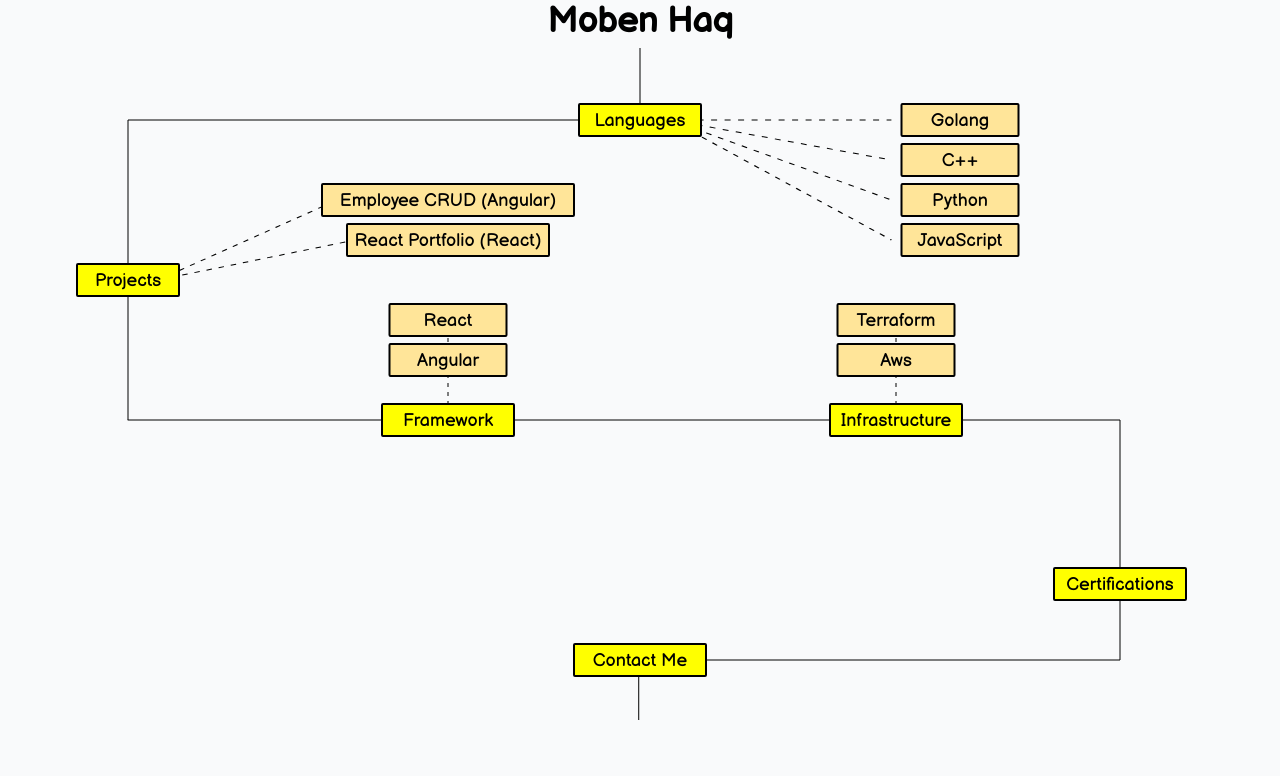
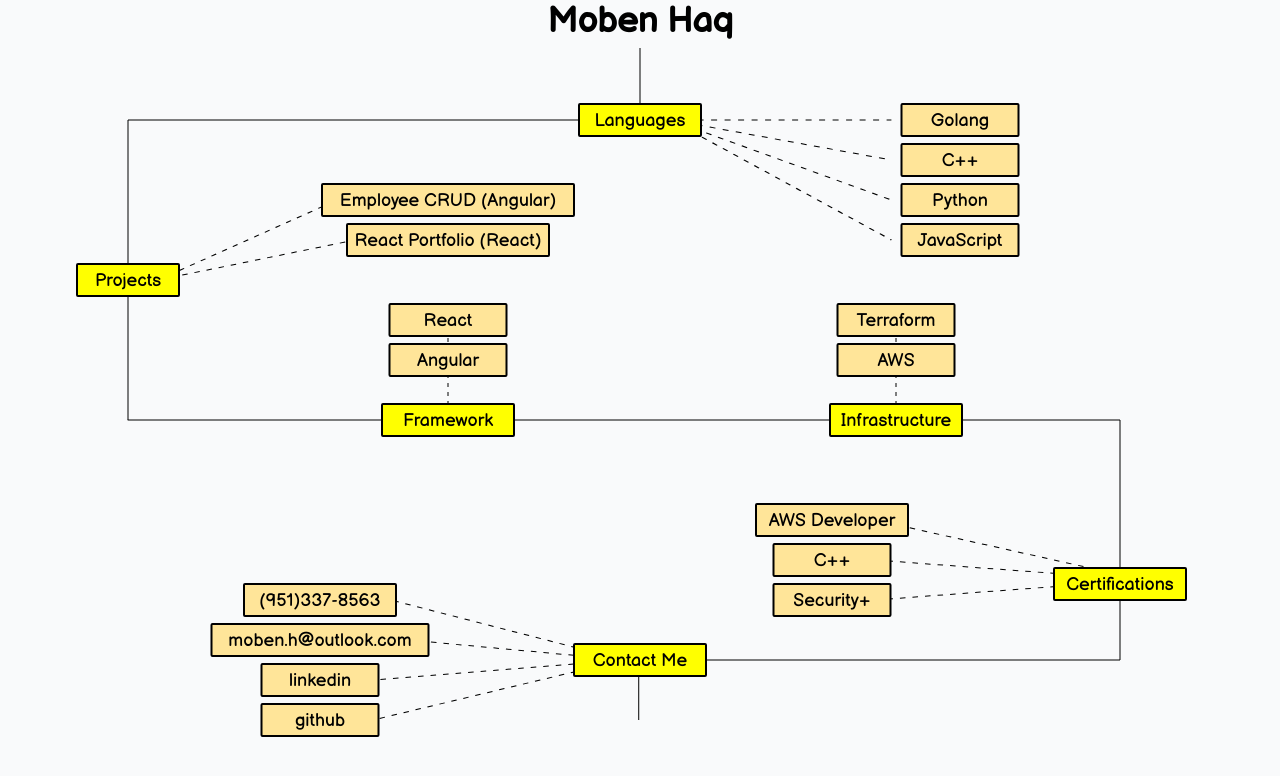
Before and after one commit to mobenh/portfolio_rev2, a React (Create React App) app: page / in a window 1280 px wide. Shown: the top 776 px of the page. Built offline with nearby package versions, Linux system fonts and the light colour scheme.

Commit message:
completed structure

```diff
--- a/src/App.css
+++ b/src/App.css
@@ -288,8 +288,8 @@
   justify-content: center;
 }
 
-.detailLink:hover {
-  text-decoration: underline;
+.language1:hover, .language2:hover, .language3:hover, .language4:hover {
+  background-color: rgb(243, 201, 80);
 }
 
 .project1 {
@@ -328,6 +328,10 @@
   transform: translate(-50%, -50%);
 }
 
+.project1:hover, .project2:hover {
+  background-color: rgb(243, 201, 80);
+}
+
 .framework1 {
   width: 115px;
   height: 30px;
@@ -364,6 +368,10 @@
   transform: translate(-50%, -50%);
 }
 
+.framework1:hover, .framework2:hover {
+  background-color: rgb(243, 201, 80);
+}
+
 .infrastructure1 {
   width: 115px;
   height: 30px;
@@ -398,6 +406,144 @@
   top: 45%;
   left: 70%;
   transform: translate(-50%, -50%);
+}
+
+.infrastructure1:hover, .infrastructure2:hover {
+  background-color: rgb(243, 201, 80);
+}
+
+.cert1 {
+  width: 150px;
+  height: 30px;
+  background-color: rgb(255, 229, 153);
+  border: 2.7px solid rgb(0, 0, 0);
+  border-radius: 2px;
+  margin: 0;
+  display: flex;
+  align-items: center;
+  justify-content: center;
+  font-size: 18px;
+  position: absolute;
+  z-index: 1;
+  top: 65%;
+  left: 65%;
+  transform: translate(-50%, -50%);
+}
+
+.cert2 {
+  width: 115px;
+  height: 30px;
+  background-color: rgb(255, 229, 153);
+  border: 2.7px solid rgb(0, 0, 0);
+  border-radius: 2px;
+  margin: 0;
+  display: flex;
+  align-items: center;
+  justify-content: center;
+  font-size: 18px;
+  position: absolute;
+  z-index: 1;
+  top: 70%;
+  left: 65%;
+  transform: translate(-50%, -50%);
+}
+
+.cert3 {
+  width: 115px;
+  height: 30px;
+  background-color: rgb(255, 229, 153);
+  border: 2.7px solid rgb(0, 0, 0);
+  border-radius: 2px;
+  margin: 0;
+  display: flex;
+  align-items: center;
+  justify-content: center;
+  font-size: 18px;
+  position: absolute;
+  z-index: 1;
+  top: 75%;
+  left: 65%;
+  transform: translate(-50%, -50%);
+}
+
+.cert1:hover, .cert2:hover, .cert3:hover {
+  background-color: rgb(243, 201, 80);
+}
+
+.contact1 {
+  width: 150px;
+  height: 30px;
+  background-color: rgb(255, 229, 153);
+  border: 2.7px solid rgb(0, 0, 0);
+  border-radius: 2px;
+  margin: 0;
+  display: flex;
+  align-items: center;
+  justify-content: center;
+  font-size: 18px;
+  position: absolute;
+  z-index: 1;
+  top: 75%;
+  left: 25%;
+  transform: translate(-50%, -50%);
+}
+
+.contact2 {
+  width: 215px;
+  height: 30px;
+  background-color: rgb(255, 229, 153);
+  border: 2.7px solid rgb(0, 0, 0);
+  border-radius: 2px;
+  margin: 0;
+  display: flex;
+  align-items: center;
+  justify-content: center;
+  font-size: 18px;
+  position: absolute;
+  z-index: 1;
+  top: 80%;
+  left: 25%;
+  transform: translate(-50%, -50%);
+}
+
+.contact3 {
+  width: 115px;
+  height: 30px;
+  background-color: rgb(255, 229, 153);
+  border: 2.7px solid rgb(0, 0, 0);
+  border-radius: 2px;
+  margin: 0;
+  display: flex;
+  align-items: center;
+  justify-content: center;
+  font-size: 18px;
+  position: absolute;
+  z-index: 1;
+  top: 85%;
+  left: 25%;
+  transform: translate(-50%, -50%);
+}
+
+.contact4 {
+  width: 115px;
+  height: 30px;
+  background-color: rgb(255, 229, 153);
+  border: 2.7px solid rgb(0, 0, 0);
+  border-radius: 2px;
+  margin: 0;
+  display: flex;
+  align-items: center;
+  justify-content: center;
+  font-size: 18px;
+  position: absolute;
+  z-index: 1;
+  top: 90%;
+  left: 25%;
+  transform: translate(-50%, -50%);
+}
+
+.contact1:hover, .contact2:hover, .contact3:hover, .contact4:hover {
+  background-color: rgb(243, 201, 80);
 }
 
 .dotted-line-language {
@@ -439,3 +585,23 @@
   height: 13%;
   overflow: visible;
 }
+
+.dotted-line-cert {
+  position: absolute;
+  top: 45%;
+  left: 17%;
+  width: auto;
+  height: 50%;
+  overflow: visible;
+  transform: scaleX(1.4);
+}
+
+.dotted-line-contact {
+  position: absolute;
+  top: 45%;
+  left: 17%;
+  width: auto;
+  height: 50%;
+  overflow: visible;
+  transform: scaleX(1.4);
+}
--- a/src/App.js
+++ b/src/App.js
@@ -49,16 +49,21 @@
         Contact Me
       </div>
 
-      <div className="language1">
-        <a href="https://github.com/mobenh/Golang-AI-Bot" target="_blank" rel="noopener noreferrer" className="detailLink">
-          Golang
-        </a>
-      </div>
-      <div className="language2">
-        <a href="https://github.com/mobenh/cpp_bootcamp" target="_blank" rel="noopener noreferrer" className="detailLink">
-          C++
-        </a>
-      </div>
+      <a href="https://github.com/mobenh/Golang-AI-Bot" target="_blank" rel="noopener noreferrer">
+        <div className="language1">
+          <span className="detailLink">
+            Golang
+          </span>
+        </div>
+      </a>
+      <a href="https://github.com/mobenh/cpp_bootcamp" target="_blank" rel="noopener noreferrer">
+        <div className="language2">
+          <span className="detailLink">
+            C++
+          </span>
+        </div>
+      </a>
+
       <div className="language3">
         <a href="https://github.com/mobenh/python_bootcamp" target="_blank" rel="noopener noreferrer" className="detailLink">
           Python
@@ -92,7 +97,6 @@
         </a>
       </div>
 
-
       <div className="infrastructure1">
         <a href="https://github.com/mobenh/terraform-aws-ec2instance" target="_blank" rel="noopener noreferrer" className="detailLink">
           Terraform
@@ -100,7 +104,42 @@
       </div>
       <div className="infrastructure2">
         <a href="https://github.com/mobenh/terraform-aws-ec2instance" target="_blank" rel="noopener noreferrer" className="detailLink">
-          Aws
+          AWS
+        </a>
+      </div>
+
+      <div className="cert1">
+        <a href="https://www.credly.com/badges/2be8519a-87bb-4da7-bade-026d50109a5c/public_url" target="_blank" rel="noopener noreferrer" className="detailLink">
+          AWS Developer
+        </a>
+      </div>
+      <div className="cert2">
+        <a href="https://www.credly.com/badges/5c9b7eda-6fd8-4290-a72c-62cec971beb9/public_url" target="_blank" rel="noopener noreferrer" className="detailLink">
+          C++
+        </a>
+      </div>
+      <div className="cert3">
+        <a href="https://www.credly.com/badges/eeec4827-eced-4567-853b-bfe0b391f083/public_url" target="_blank" rel="noopener noreferrer" className="detailLink">
+          Security+
+        </a>
+      </div>
+
+      <div className="contact1">
+        (951)337-8563
+      </div>
+      <div className="contact2">
+        <a href="mailto:moben.h@outlook.com" target="_blank" rel="noopener noreferrer" className="detailLink">
+          moben.h@outlook.com
+        </a>
+      </div>
+      <div className="contact3">
+        <a href="https://www.linkedin.com/in/moben-haq/" target="_blank" rel="noopener noreferrer" className="detailLink">
+          linkedin
+        </a>
+      </div>
+      <div className="contact4">
+        <a href="https://github.com/mobenh" target="_blank" rel="noopener noreferrer" className="detailLink">
+          github
         </a>
       </div>
 
@@ -124,6 +163,19 @@
         <line x1="70%" y1="0" x2="70%" y2="100%" stroke="black" strokeDasharray="4,5" />
       </svg>
 
+      <svg className="dotted-line-cert">
+        <line x1="55vw" y1="55%" x2="40vw" y2="40%" stroke="black" strokeDasharray="4,5" />
+        <line x1="55vw" y1="55%" x2="40vw" y2="50%" stroke="black" strokeDasharray="4,5" />
+        <line x1="55vw" y1="55%" x2="40vw" y2="60%" stroke="black" strokeDasharray="4,5" />
+      </svg>
+
+      <svg className="dotted-line-contact">
+        <line x1="26vw" y1="75%" x2="13vw" y2="60%" stroke="black" strokeDasharray="4,5" />
+        <line x1="26vw" y1="75%" x2="14vw" y2="70%" stroke="black" strokeDasharray="4,5" />
+        <line x1="26vw" y1="75%" x2="12vw" y2="80%" stroke="black" strokeDasharray="4,5" />
+        <line x1="26vw" y1="75%" x2="12vw" y2="90%" stroke="black" strokeDasharray="4,5" />
+      </svg>
+
     </div>
   );
 }
```
